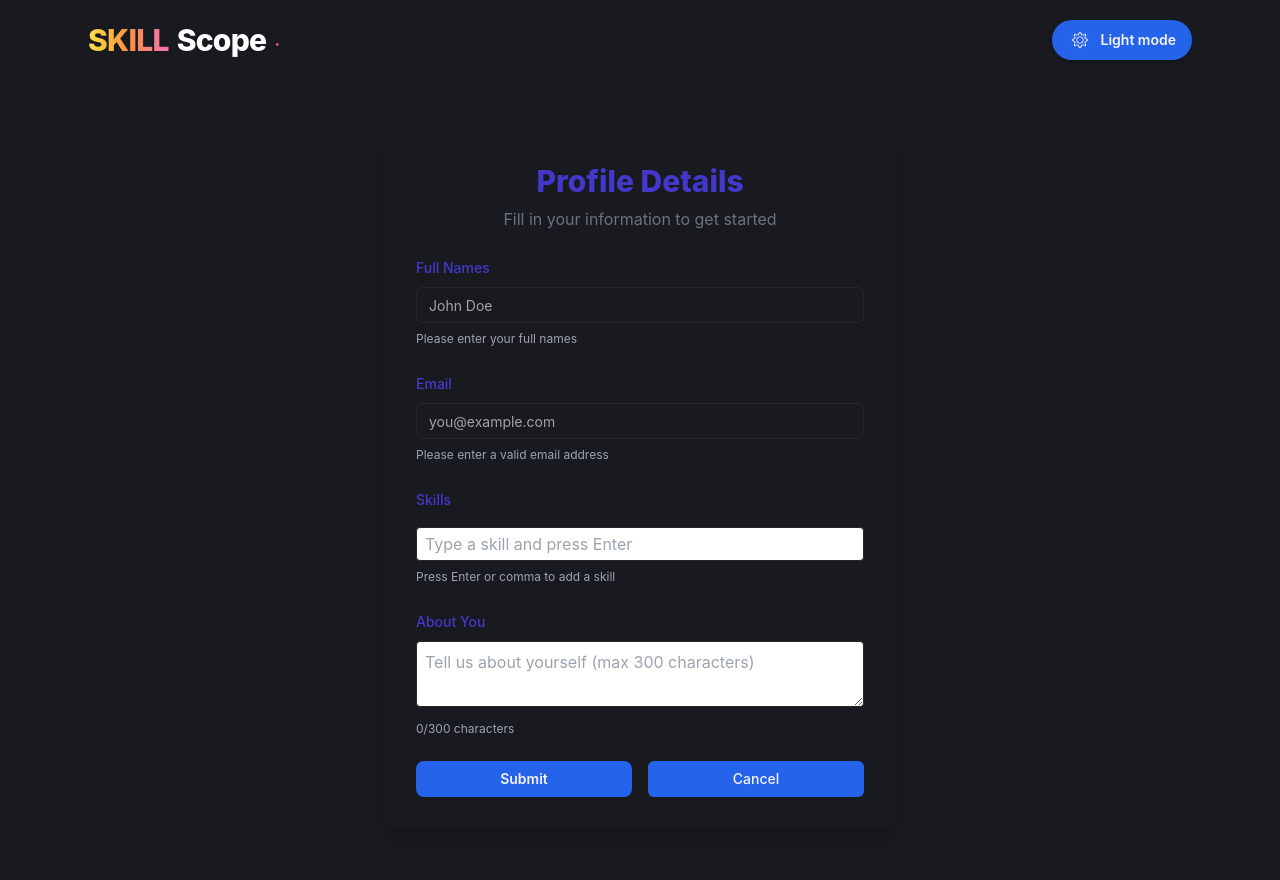
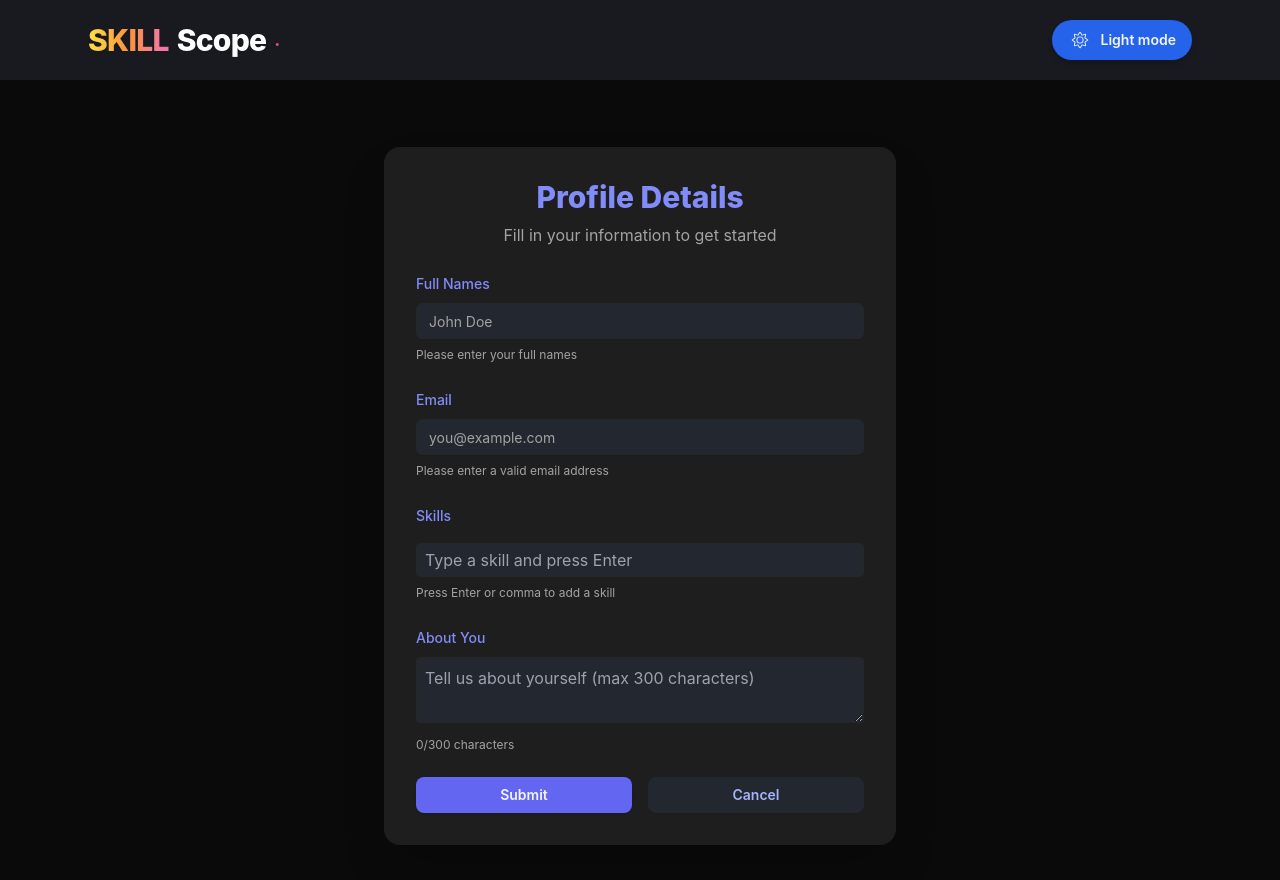
Before and after one commit to lcdamy/Smart-Skill-Profiler-Challenge, a Next.js app: page /take-test in a window 1280 px wide. Built offline with nearby package versions, Linux system fonts and the light colour scheme.

Commit message:
feat: enhance UI with loading state and improve dark mode handling

```diff
--- a/src/app/(skill-test)/take-test/page.tsx
+++ b/src/app/(skill-test)/take-test/page.tsx
@@ -41,10 +41,10 @@ function SkillData() {
     }
 
     return (
-        <div className="flex flex-col items-center justify-center min-h-screen px-4">
-            <div className=" shadow-xl rounded-2xl p-8 w-full max-w-lg">
-                <h1 className="text-3xl font-extrabold text-indigo-700 mb-2 text-center">Profile Details</h1>
-                <p className="text-gray-500 mb-6 text-center">Fill in your information to get started</p>
+        <div className="flex flex-col items-center justify-center min-h-screen px-4 bg-background text-foreground transition-colors">
+            <div className="container-surface shadow-2xl rounded-2xl p-8 w-full max-w-lg transition-colors mt-8 bi">
+            <h1 className="text-3xl font-extrabold text-indigo-700 dark:text-indigo-400 mb-2 text-center">Profile Details</h1>
+            <p className="text-secondary mb-6 text-center">Fill in your information to get started</p>
             <Form {...form}>
                 <form onSubmit={form.handleSubmit(onSubmit)} className="space-y-6">
                 <FormField
@@ -52,15 +52,15 @@ function SkillData() {
                     name="fullnames"
                     render={({ field }) => (
                     <FormItem>
-                                    <FormLabel className="text-indigo-700">Full Names</FormLabel>
+                        <FormLabel className="text-indigo-700 dark:text-indigo-400">Full Names</FormLabel>
                         <FormControl>
                         <Input
                             placeholder="John Doe"
-                                            className="focus:ring-2 focus:ring-indigo-400"
+                            className="focus:ring-2 focus:ring-indigo-400 dark:bg-[#23272f] dark:text-foreground"
                             {...field}
                         />
                         </FormControl>
-                                    <FormDescription className="text-xs text-gray-400">
+                        <FormDescription className="text-xs text-secondary">
                         Please enter your full names
                         </FormDescription>
                         <FormMessage />
@@ -73,16 +73,16 @@ function SkillData() {
                     name="email"
                     render={({ field }) => (
                     <FormItem>
-                                    <FormLabel className="text-indigo-700">Email</FormLabel>
+                        <FormLabel className="text-indigo-700 dark:text-indigo-400">Email</FormLabel>
                         <FormControl>
                         <Input
                             type="email"
                             placeholder="you@example.com"
-                                            className="focus:ring-2 focus:ring-indigo-400"
+                            className="focus:ring-2 focus:ring-indigo-400 dark:bg-[#23272f] dark:text-foreground"
                             {...field}
                         />
                         </FormControl>
-                                    <FormDescription className="text-xs text-gray-400">
+                        <FormDescription className="text-xs text-secondary">
                         Please enter a valid email address
                         </FormDescription>
                         <FormMessage />
@@ -96,7 +96,7 @@ function SkillData() {
                     name="skills"
                     render={({ field }) => (
                     <FormItem>
-                                    <FormLabel className="text-indigo-700">Skills</FormLabel>
+                        <FormLabel className="text-indigo-700 dark:text-indigo-400">Skills</FormLabel>
                         <FormControl>
                         <div>
                             <div className="flex flex-wrap gap-2 mb-2">
@@ -105,12 +105,12 @@ function SkillData() {
                                 .map((skill: string, idx: number) => (
                                 <span
                                     key={idx}
-                                                            className="flex items-center bg-indigo-100 text-indigo-700 px-2 py-1 rounded-full text-sm"
+                                    className="flex items-center bg-indigo-100 dark:bg-indigo-900 text-indigo-700 dark:text-indigo-300 px-2 py-1 rounded-full text-sm"
                                 >
                                     {skill}
                                     <button
                                     type="button"
-                                                                className="ml-1 text-indigo-500 hover:text-red-500"
+                                    className="ml-1 text-indigo-500 dark:text-indigo-300 hover:text-red-500 dark:hover:text-red-400"
                                     onClick={() => {
                                         const newSkills = field.value.filter(
                                         (_: string, i: number) => i !== idx
@@ -126,7 +126,7 @@ function SkillData() {
                             </div>
                             <input
                             type="text"
-                                                className="border rounded px-2 py-1 focus:ring-2 focus:ring-indigo-400 w-full"
+                            className="border rounded px-2 py-1 focus:ring-2 focus:ring-indigo-400 w-full dark:bg-[#23272f] dark:text-foreground"
                             placeholder="Type a skill and press Enter"
                             onKeyDown={e => {
                                 if (e.key === "Enter" || e.key === ",") {
@@ -141,7 +141,7 @@ function SkillData() {
                             />
                         </div>
                         </FormControl>
-                                    <FormDescription className="text-xs text-gray-400">
+                        <FormDescription className="text-xs text-secondary">
                         Press Enter or comma to add a skill
                         </FormDescription>
                         <FormMessage />
@@ -154,16 +154,16 @@ function SkillData() {
                     name="about"
                     render={({ field }) => (
                     <FormItem>
-                                    <FormLabel className="text-indigo-700">About You</FormLabel>
+                        <FormLabel className="text-indigo-700 dark:text-indigo-400">About You</FormLabel>
                         <FormControl>
                         <textarea
                             maxLength={300}
                             placeholder="Tell us about yourself (max 300 characters)"
-                                            className="w-full border rounded p-2 focus:ring-2 focus:ring-indigo-400"
+                            className="w-full border rounded p-2 focus:ring-2 focus:ring-indigo-400 dark:bg-[#23272f] dark:text-foreground"
                             {...field}
                         />
                         </FormControl>
-                                    <FormDescription className="text-xs text-gray-400">
+                        <FormDescription className="text-xs text-secondary">
                         {field.value?.length || 0}/300 characters
                         </FormDescription>
                         <FormMessage />
@@ -173,15 +173,16 @@ function SkillData() {
                 <div className="flex gap-4">
                     <Button
                     type="submit"
-                                className="w-full bg-indigo-600 hover:bg-indigo-700 text-white font-semibold py-2 rounded-lg transition"
+                    className="w-full bg-indigo-600 hover:bg-indigo-700 text-white font-semibold py-2 rounded-lg transition dark:bg-indigo-500 dark:hover:bg-indigo-600"
                     >
                     Submit
                     </Button>
                     <Button
                         type="button"
                         variant="outline"
-                                className="w-full"
+                        className="w-full border border-indigo-200 dark:border-indigo-700 bg-background dark:bg-[#23272f] text-indigo-700 dark:text-indigo-300 font-semibold py-2 rounded-lg transition hover:bg-indigo-50 dark:hover:bg-indigo-900"
                         onClick={() => form.reset()}
+                        aria-label="Cancel and reset form"
                     >
                         Cancel
                     </Button>
--- a/src/app/layout.tsx
+++ b/src/app/layout.tsx
@@ -1,8 +1,10 @@
+"use client";
 import type { Metadata } from "next";
 import { Geist, Geist_Mono } from "next/font/google";
 import "@/app/globals.css";
 import Navbar from "@/components/Navbar";
-
+import { Loader2Icon } from 'lucide-react'
+import { useState, useEffect } from "react";
 
 const geistSans = Geist({
   variable: "--font-geist-sans",
@@ -14,23 +16,34 @@ const geistMono = Geist_Mono({
   subsets: ["latin"],
 });
 
-export const metadata: Metadata = {
-  title: "Smart Skill Profiler",
-  description: "Know Your Strengths, Unlock New Opportunities",
-};
-
 export default function RootLayout({
   children,
 }: Readonly<{
   children: React.ReactNode;
 }>) {
+  const [loading, setLoading] = useState(true);
+
+  useEffect(() => {
+    // Simulate loading, or replace with actual loading logic if needed
+    const timer = setTimeout(() => setLoading(false), 500);
+    return () => clearTimeout(timer);
+  }, []);
+
   return (
     <html lang="en">
       <body
         className={`${geistSans.variable} ${geistMono.variable} antialiased`}
       >
-        <Navbar />
-        {children}
+        {loading ? (
+          <div className="min-h-screen flex flex-col items-center justify-center">
+            <Loader2Icon className="animate-spin rotate" />
+          </div>
+        ) : (
+          <>
+            <Navbar />
+            {children}
+          </>
+        )}
       </body>
     </html>
   );
--- a/src/components/Navbar.tsx
+++ b/src/components/Navbar.tsx
@@ -6,9 +6,12 @@ import { CiSun, CiDark } from "react-icons/ci";
 
 
 function Navbar() {
-  const [isDarkMode, setIsDarkMode] = useState(() => {
-    const savedTheme = localStorage.getItem("theme");
-    return savedTheme ? savedTheme === "dark" : true; // default to dark
+  const [isDarkMode, setIsDarkMode] = useState<boolean>(() => {
+    if (typeof window !== "undefined") {
+      const savedTheme = localStorage.getItem("theme");
+      return savedTheme ? savedTheme === "dark" : true; // default to dark
+    }
+    return true; // default to dark on server
   });
 
   useEffect(() => {
```
Lines whose indentation alone changed are shown as unchanged.
